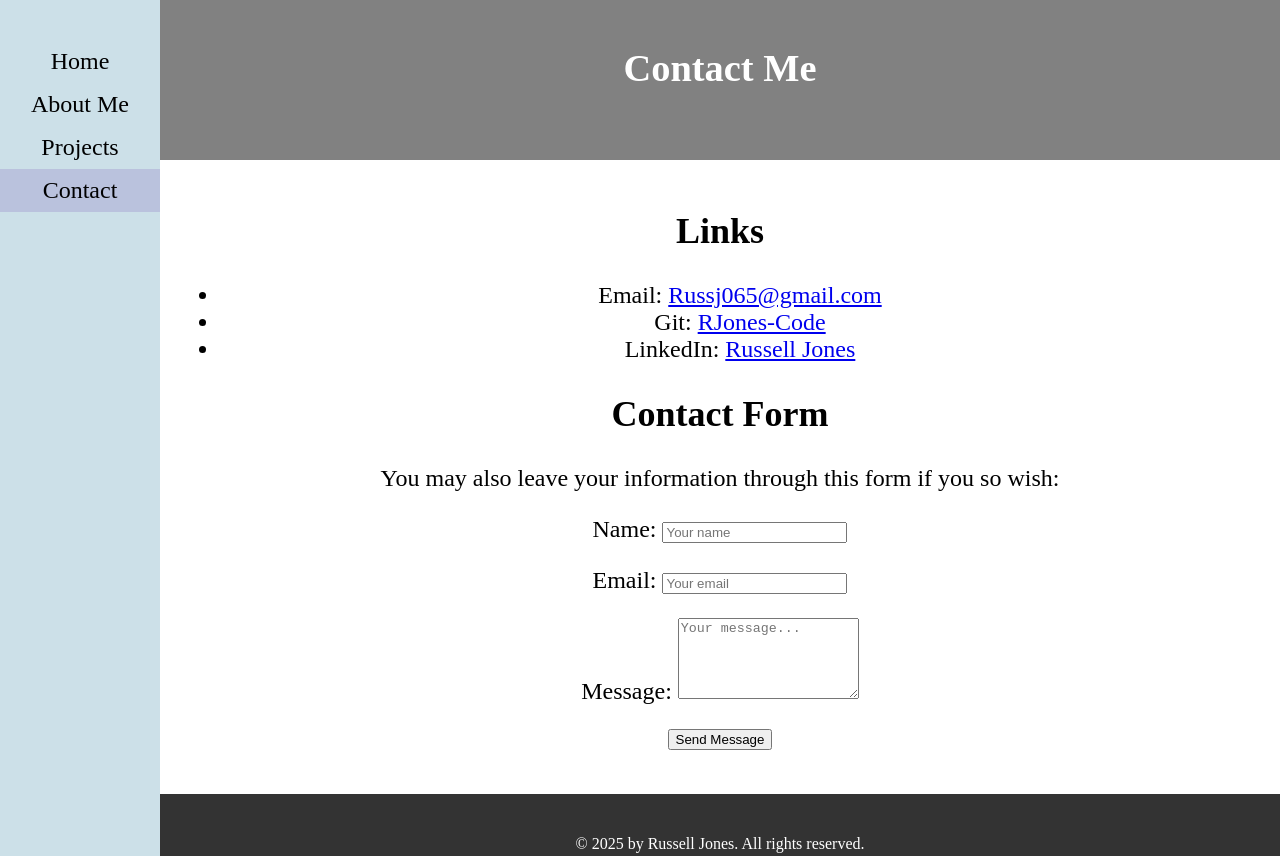
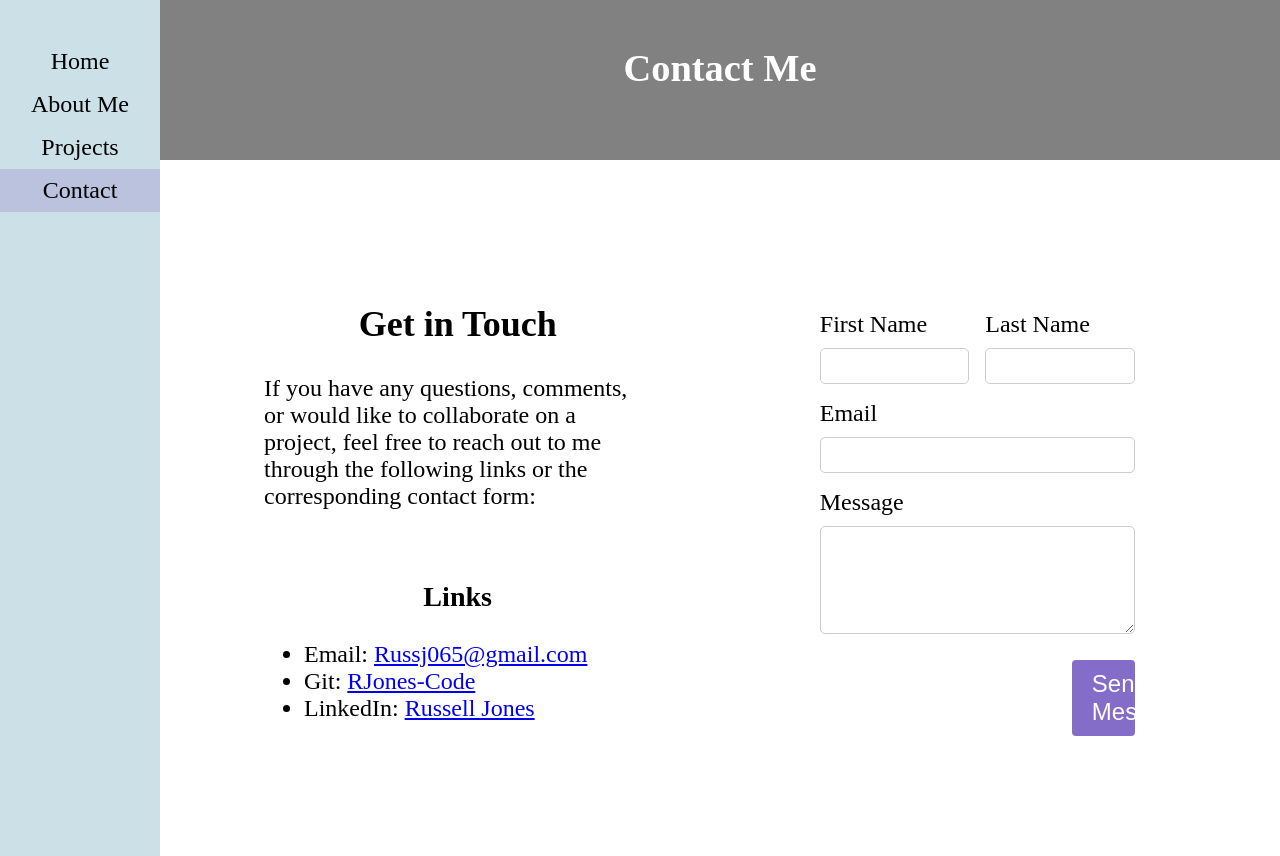
Before and after one commit to RJones-Code/MyWebsite, a plain HTML site: page contactPage.html in a window 1280 px wide. Shown: the top 856 px of the page. Drawn offline with Linux system fonts and the light colour scheme.

Commit message:
Final Changes for personal website

```diff
--- /dev/null
+++ b/CSS/aboutMe.css
@@ -0,0 +1,45 @@
+.about-me {
+    display: grid;
+    grid-template-columns: 1fr 1fr;  /* 2 equal columns */
+    grid-template-rows: 1fr 1fr;     /* 2 equal rows */
+    gap: 1rem;                       /* space between sections */
+    height: 100vh;                   /* full viewport height */
+    padding: 1rem;
+}
+
+.about-me .info {
+    background-color: #D0ADD5;
+    display: flex;
+    flex-direction: column;  /* stack elements vertically */
+    justify-content: space-between; /* stretch to fill space */
+    align-items: flex-start; /* left-align content */
+    padding: 1rem;
+    border-radius: 12px;
+}
+
+.info p {
+  margin: 0;                /* remove default spacing */
+  text-align: left;         /* left-align text */
+  line-height: 1.6;         /* improve readability */
+  flex: 1;                  /* let text fill vertical space */
+}
+
+.info li {
+    text-align: left;
+}
+
+.about-me .picture {
+    background-color: #d0e7ff;
+    display: flex;
+    justify-content: center;
+    align-items: center;
+    border-radius: 12px;
+    overflow: hidden;
+}
+
+.picture img {
+  max-width: 100%;
+  max-height: 100%;
+  object-fit: contain;       /* shrink to fit inside the box */
+  border-radius: 12px;
+}
--- /dev/null
+++ b/CSS/contactMe.css
@@ -0,0 +1,103 @@
+/* Contact me grid */
+.contact-me {
+    display: grid;
+    grid-template-columns: 1fr 1fr;
+    align-items: stretch;
+    gap: 10%;
+    padding:  clamp(5%, 2vw, 15%);
+
+    grid-template-areas:
+        "info contact-form";
+    height: 100%;
+    box-sizing: border-box;
+    width: 100%;
+}
+
+/* Info section with info and links */
+.info {
+    display: flex;
+    flex-direction: column;
+    justify-content: center;
+    grid-area: info;
+    padding: clamp(15px, 2vw, 20px);
+    font-size: clamp(1rem, 2vw, 1.5rem);
+    border-radius: 8px;
+    margin-left: 10px;
+}
+
+.info #info-top {
+    margin-bottom: auto;
+    margin-top: 5%;
+}
+
+.info #info-top p {
+    text-align: left;
+}
+
+.info #links {
+    margin-top: auto;
+    margin-bottom: 5%;
+}
+
+.info #links ul {
+    text-align: left;
+}
+
+/* Contact form section */
+.contact-form {
+    grid-area: contact-form;
+    display: flex;
+    flex-direction: column;
+    text-align: left;
+    justify-content: center;
+    height: 100%;
+    gap: 1rem;
+    padding: clamp(20px, 2vw, 30px);
+    font-size: clamp(1rem, 2vw, 1.5rem);
+    border-radius: 8px;
+    margin-right: 10px;
+}
+
+/* Form section for first and last name on same row */
+.form-row {
+    display: grid;
+    grid-template-columns: 1fr 1fr;
+    gap: 1rem;
+}
+
+.form-group {
+    display: flex;
+    flex-direction: column;
+}
+
+/* Styling for form elements */
+.contact-form label {
+    display: block;
+    margin-bottom: clamp(5px, 1vw, 10px);
+}
+
+.contact-form input[type="text"], input[type="email"], textarea {
+    padding: 0.5rem;
+    font-size: 1rem;
+    border-radius: 5px;
+    border: 1px solid #ccc;
+    width: 100%;
+    box-sizing: border-box;
+}
+
+.contact-form button[type="submit"] {
+    margin-top: clamp(5px, 1vw, 10px);
+    padding: clamp(5px, 1vw, 10px) clamp(10px, 2vw, 20px);
+    background-color: #846CC9;
+    color: white;
+    border: none;
+    border-radius: 4px;
+    cursor: pointer;
+    font-size: clamp(1rem, 2vw, 1.5rem);
+    width: 20%;
+    align-self: flex-end;
+}
+
+.contact-form button[type="submit"]:hover {
+    background-color: #6B4F9C;
+}
--- a/CSS/homePage.css
+++ b/CSS/homePage.css
@@ -35,7 +35,6 @@
     max-height: 100%;
     object-fit: cover;
     border-radius: 8px;
-  box-shadow: 0 4px 12px rgba(0,0,0,0.1);
 }
 
 .hp-intro-box {
@@ -44,9 +43,7 @@
     flex-direction: column;
     justify-content: center;
     padding: 20px;
-  background: #f9f9f9;
     border-radius: 8px;
-  box-shadow: 0 4px 12px rgba(0,0,0,0.1);
 }
 
 /* Bottom row (cards) */
--- a/contactPage.html
+++ b/contactPage.html
@@ -3,6 +3,7 @@
         <meta charset="UTF-8">
         <title>Contact</title>
         <link rel="stylesheet" href="CSS/style.css">
+        <link rel="stylesheet" href="CSS/contactMe.css">
     </head>
     <body>
         <header>
@@ -17,8 +18,18 @@
         </nav>
 
         <main>
+            <div class="contact-me">
+                <div class="info">
+                    <section id="info-top">
+                        <h2>Get in Touch</h2>
+
+                        <p>
+                            If you have any questions, comments, or would like to collaborate on a project,
+                             feel free to reach out to me through the following links or the corresponding contact form:
+                        </p>
+                    </section>
                     <section id="links">
-            <h1>Links</h1>
+                        <h3>Links</h3>
                         <p>
                             <ul>
                                 <li> Email: <a href="mailto:Russj065@gmail.com" target="_blank">Russj065@gmail.com</a>
@@ -27,32 +38,36 @@
                             </ul>
                         </p>
                     </section>
+                </div>
 
-            <section id="contact_form">
-            <h1>Contact Form</h1>
-                <p>You may also leave your information through this form if you so wish:
-                    <form>
-                        <p>
-                            <label for="name">Name:</label>
-                            <input type="text" id="name" name="name" placeholder="Your name" required>
-                        </p>
+                <div class="contact-form">
+                    <form class="contact-form">
+                        <div class="form-row">
+                            <div class="form-group">
+                                <label for="first-name">First Name</label>
+                                <input type="text" id="first-name" name="first-name" required>
+                            </div>
 
-                        <p>
-                            <label for="email">Email:</label>
-                            <input type="email" id="email" name="email" placeholder="Your email" required>
-                        </p>
+                            <div class="form-group">
+                                <label for="last-name">Last Name</label>
+                                <input type="text" id="last-name" name="last-name" required>
+                            </div>
+                        </div>
 
-                        <p>
-                            <label for="message">Message:</label>
-                            <textarea id="message" name="message" placeholder="Your message..." rows="5" required></textarea>
-                        </p>
+                        <div class="form-group">
+                            <label for="email">Email</label>
+                            <input type="email" id="email" name="email" required>
+                        </div>
 
-                        <p>
+                        <div class="form-group">
+                            <label for="message">Message</label>
+                            <textarea id="message" name="message" rows="5" required></textarea>
+                        </div>
+
                         <button type="submit">Send Message</button>
-                        </p>
                     </form>
-                </p>
-            </section>
+                </div>
+            </div>
         </main>
     </body>
     <footer>
```
Also changed, not shown: aboutMePage.html (+35 -22 lines), CSS/projects.css (indentation only), CSS/style.css (indentation only), ProjectResources/Russell_by_the_water.jpg (added), ProjectResources/Russell_infront_of_tree.jpg (added). Lines whose indentation alone changed are shown as unchanged.
